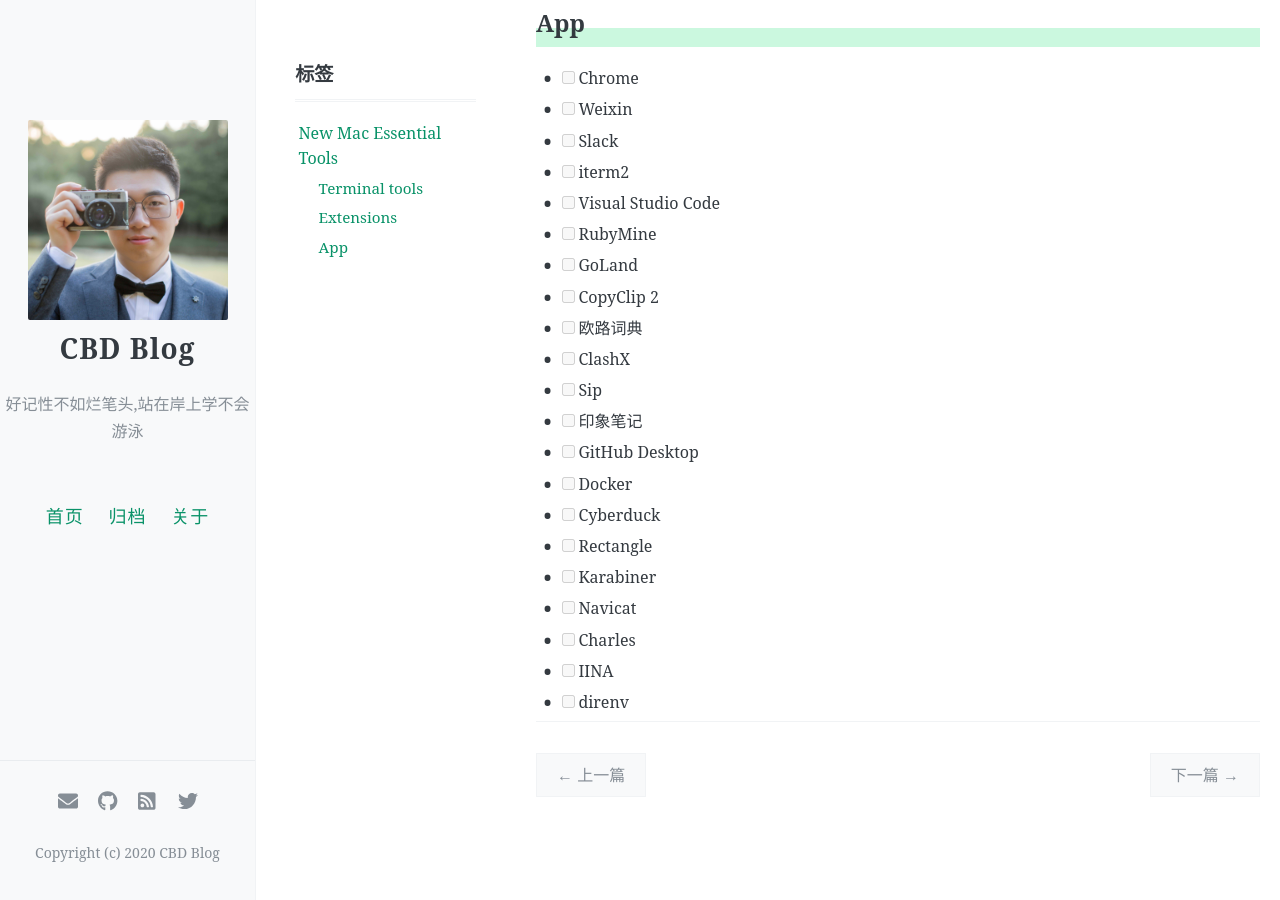
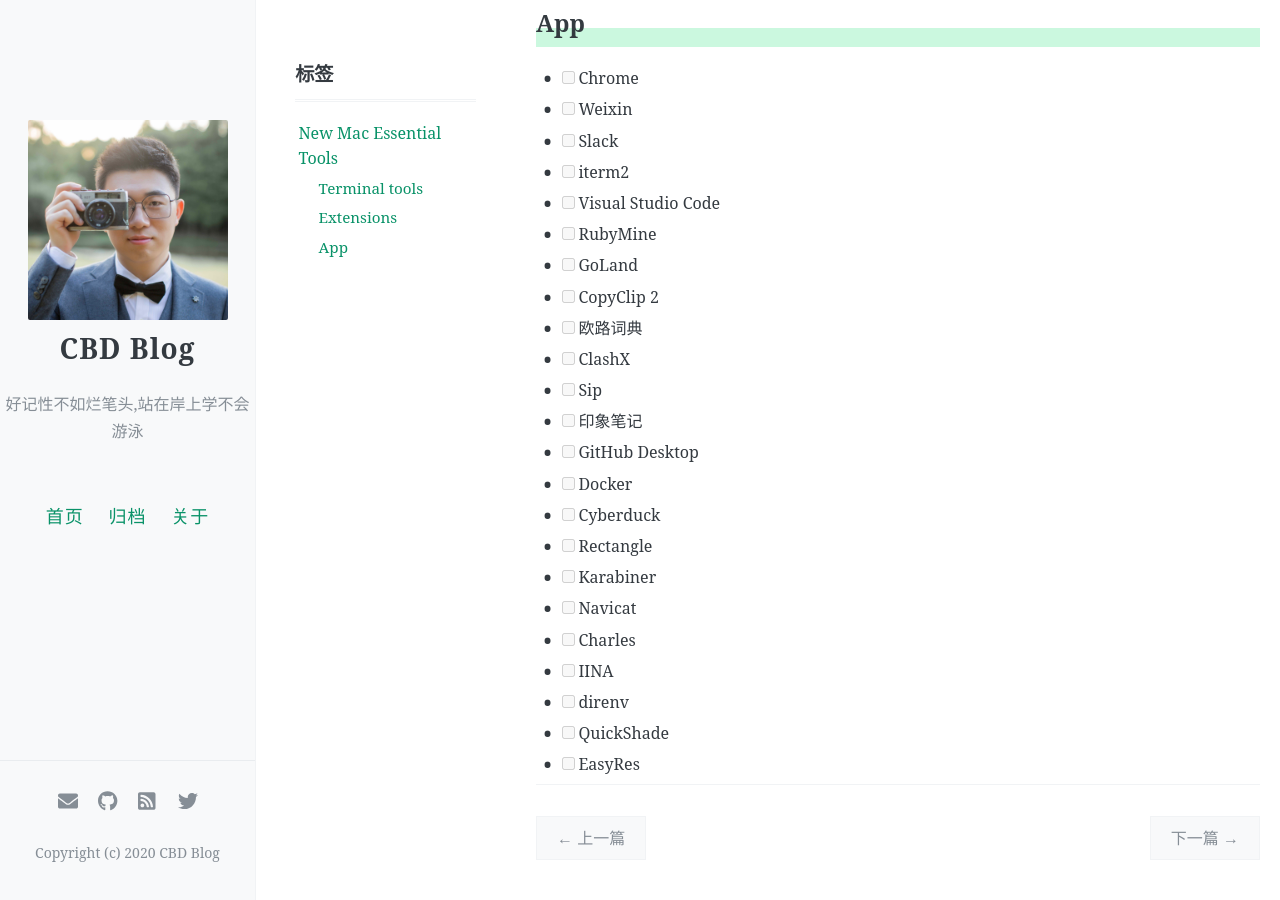
Before and after one commit to icbd/icbd.github.io, a Jekyll site: the page built from _posts/tools/2021-04-29-essential-tools.md, in a window 1280 px wide and 900 px high, scrolled down 931 px. Built offline with Jekyll 4.4.1, drawn with Linux system fonts in a browser that asks for light colours; comment, search, counter and statistics services are not loaded.

Commit message:
Update 2021-04-29-essential-tools.md

```diff
--- a/_posts/tools/2021-04-29-essential-tools.md
+++ b/_posts/tools/2021-04-29-essential-tools.md
@@ -56,3 +56,5 @@
 - [ ] Charles
 - [ ] IINA
 - [ ] direnv
+- [ ] QuickShade
+- [ ] EasyRes
```
